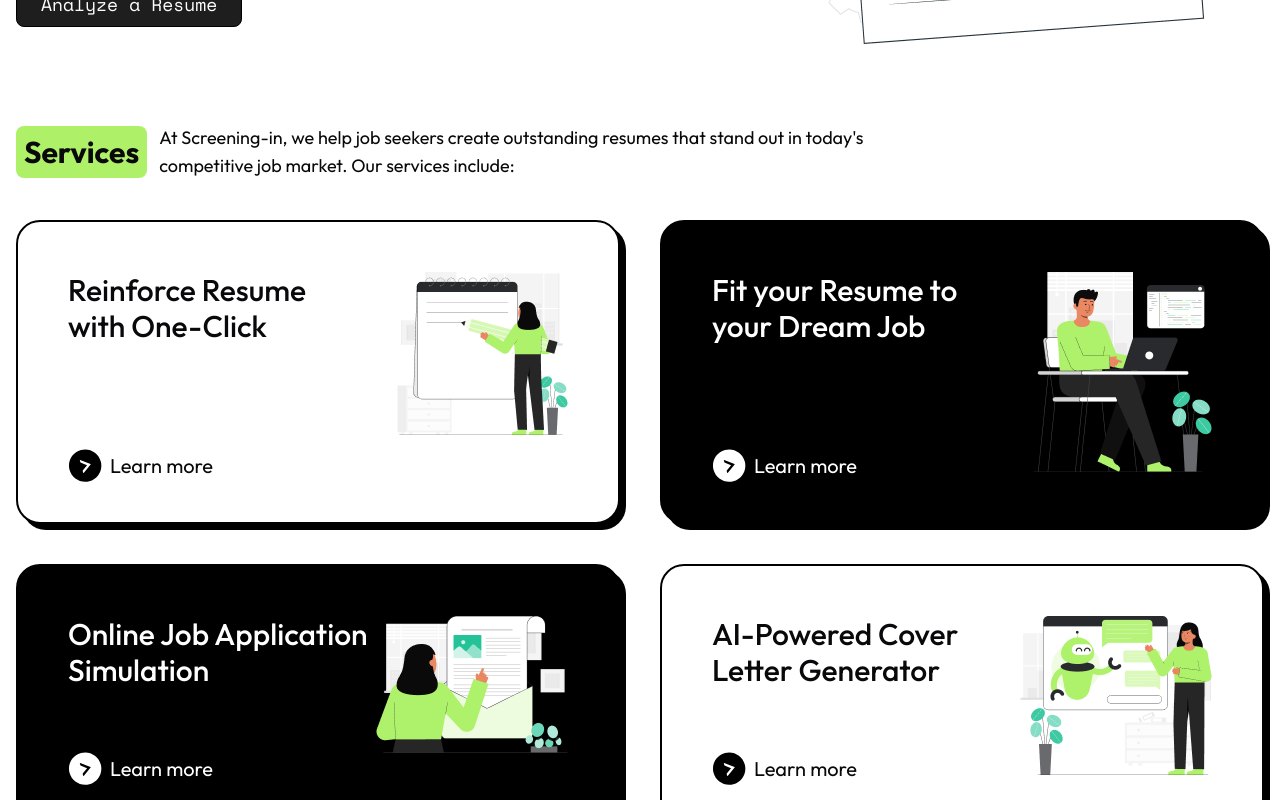
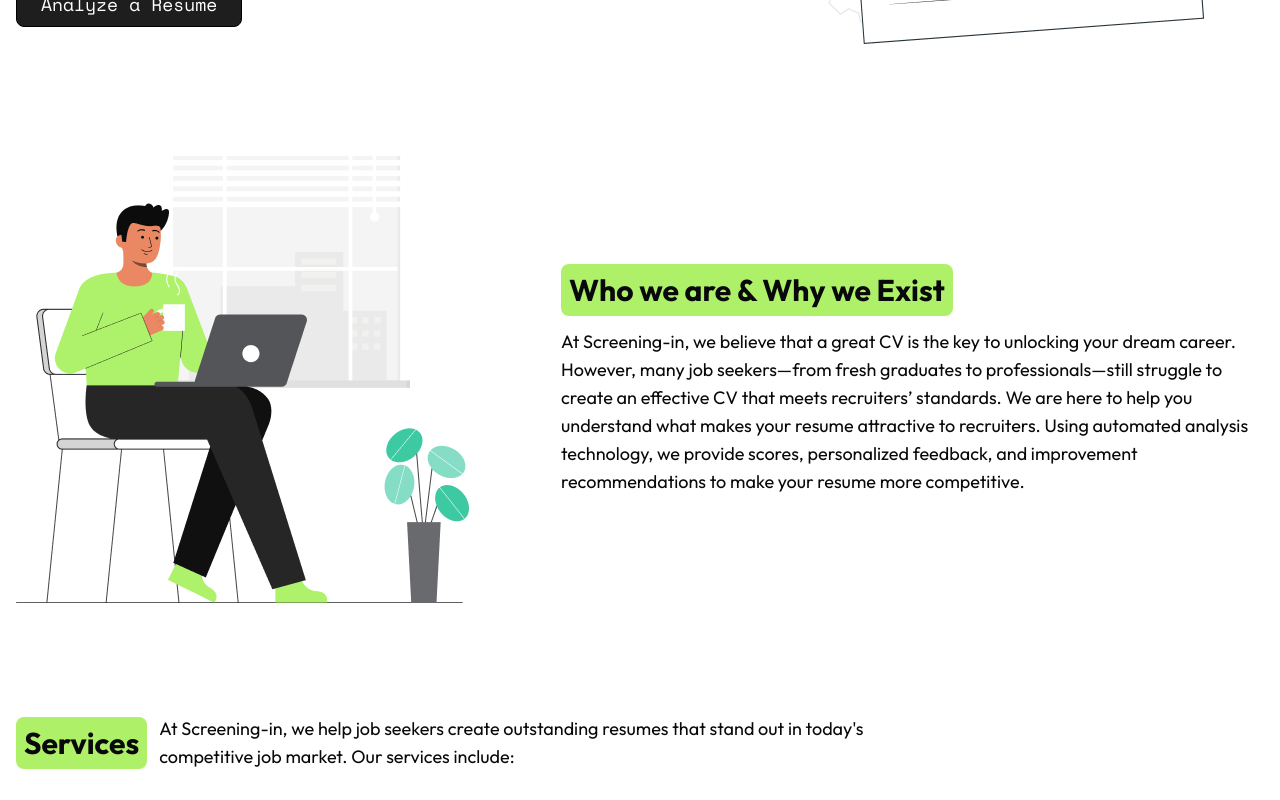
Before and after one commit to aaldiiieee/screening-in, a React (Vite) app: page / in a window 1280 px wide. Shown: the part 620-1420 px from the top of the page. Built offline with nearby package versions, Linux system fonts and the light colour scheme.

Commit message:
update: slicing about section

```diff
--- a/src/components/containers/CardServices.tsx
+++ b/src/components/containers/CardServices.tsx
@@ -1,24 +1,24 @@
 import { CardServicesProps } from "@/types/container";
 import clsx from "clsx";
-import ArrowIcon from "@/components/icons/ArrowIcon";
+import ArrowIcon from "@/assets/svg/ArrowIcon";
 import { Link } from "react-router";
 
 const CardServices = ({ image, linkTo, title, variant }: CardServicesProps) => {
   return (
     <div
       className={clsx(
-        "relative md:p-[50px] p-4 md:rounded-3xl rounded-xl font-[Outfit] shadow-section border-2 border-black group cursor-pointer",
+        "relative lg:p-[50px] p-4 md:rounded-3xl rounded-xl font-[Outfit] shadow-section border-2 border-black group cursor-pointer h-[181px] lg:h-[300px]",
         variant === "dark" ? "bg-black text-white" : "bg-white"
       )}
     >
       <div className="flex justify-between">
         <div className="md:max-w-[300px]">
-          <h3 className="text-3xl font-medium">{title}</h3>
+          <h3 className="lg:text-3xl text-xl font-medium">{title}</h3>
         </div>
-        <img src={image} alt={title} loading="lazy" />
+        <img src={image} alt={title} loading="lazy" className="max-w-32" />
       </div>
       <div className="absolute md:bottom-10 bottom-3">
-        <Link to={linkTo} className="flex items-center gap-2 text-xl group-hover:underline">
+        <Link to={linkTo} className="flex items-center gap-2 lg:text-xl text-lg group-hover:underline">
           {variant === "dark" ? <ArrowIcon fill="white" /> : <ArrowIcon fill="black" />}
           Learn more
         </Link>
--- a/src/components/containers/HeaderContent.tsx
+++ b/src/components/containers/HeaderContent.tsx
@@ -1,12 +1,13 @@
 import { HeaderContentProps } from "@/types/container";
 import clsx from "clsx";
 
-const HeaderContent = ({ title, desc, flexDirection }: HeaderContentProps) => {
+const HeaderContent = ({ title, desc, flexDirection, align = "center" }: HeaderContentProps) => {
   return (
     <div
       className={clsx(
-        "flex items-center gap-3 font-[Outfit]",
-        flexDirection === "row" ? "md:flex-row flex-col md:text-left text-center" : "flex-col"
+        "flex items-center gap-3 font-[Outfit] md:text-left text-center",
+        flexDirection === "row" ? "md:flex-row flex-col md:text-left" : "flex-col",
+        align === "left" ? "items-start" : "items-center"
       )}
     >
       <div className="bg-[#AEF169] rounded-[8px] p-2">
--- a/src/pages/LandingPage.tsx
+++ b/src/pages/LandingPage.tsx
@@ -8,6 +8,7 @@ import NotesImage from "@/assets/images/notes.png";
 import CoderImage from "@/assets/images/coder.png";
 import NewsLetterImage from "@/assets/images/newsletter.png";
 import ChatbotImage from "@/assets/images/chatbot.png";
+import WorkImage from "@/assets/images/work.png";
 
 const LandingPage = () => {
   const navigate = useNavigate();
@@ -44,14 +45,33 @@ const LandingPage = () => {
         />
       </section>
 
-      <section className="mt-20">
+      <section className="mt-28 flex md:flex-row-reverse flex-col md:gap-[92px] gap-4 md:justify-between justify-center items-center">
+        <HeaderContent
+          title="Who we are & Why we Exist"
+          desc="
+            At Screening-in, we believe that a great CV is the key to unlocking your dream career. However, many job seekers—from fresh graduates to professionals—still struggle to create an effective CV that meets recruiters’ standards.
+            We are here to help you understand what makes your resume attractive to recruiters. Using automated analysis technology, we provide scores, personalized feedback, and improvement recommendations to make your resume more competitive."
+          flexDirection="column"
+          align="left"
+        />
+
+        <img
+          src={WorkImage}
+          alt="Hero Image"
+          loading="lazy"
+          className="md:max-w-full max-w-[70%]"
+        />
+      </section>
+
+      <section className="mt-28">
         <HeaderContent
           title="Services"
           desc="At Screening-in, we help job seekers create outstanding resumes that stand out in today's competitive job market. Our services include:"
           flexDirection="row"
+          align="center"
         />
 
-        <div className="grid md:grid-cols-2 gap-10 mt-10">
+        <div className="grid md:grid-cols-2 grid-cols-1 gap-10 mt-10">
           <CardServices
             image={NotesImage}
             title="Reinforce Resume with One-Click"
--- a/src/types/container.d.ts
+++ b/src/types/container.d.ts
@@ -1,7 +1,8 @@
 export interface HeaderContentProps {
   title: string;
   desc: string;
-  flexDirection?: "row" | "col";
+  flexDirection?: "row" | "column";
+  align: "left" | "center";
 }
 
 export interface CardServicesProps {
```
Also changed, not shown: src/assets/images/work.png (added), src/assets/svg/ArrowIcon.tsx (renamed from src/components/icons/ArrowIcon.tsx).
